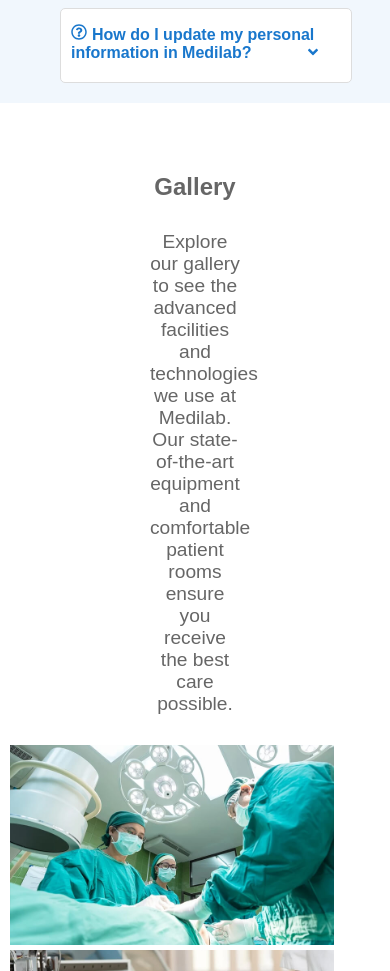
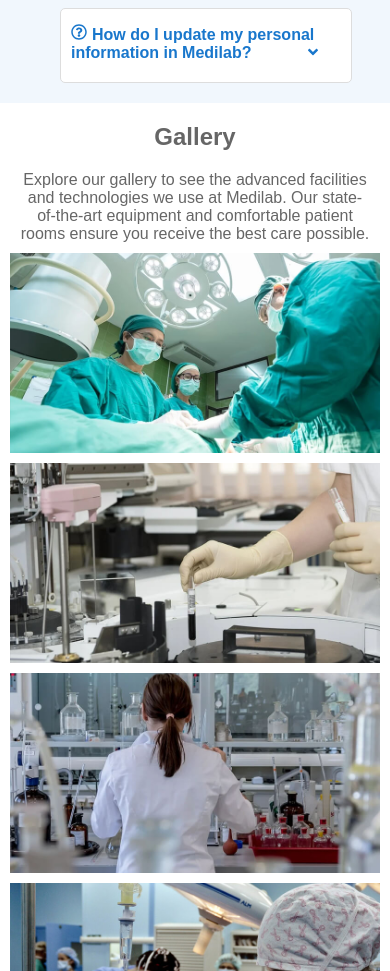
Before and after one commit to mulindijr/Medilab, a React (Vite) app: page / in a window 390 px wide. Shown: the part 9415-10386 px from the top of the page. Built offline with nearby package versions, Linux system fonts and the light colour scheme.

Commit message:
Add responsive styling for screens 768px and below

```diff
--- a/src/components/Gallery/Gallery.css
+++ b/src/components/Gallery/Gallery.css
@@ -1,12 +1,11 @@
-#gallery {
-  padding: 50px 0;
+#gallery h1{
   text-align: center;
 }
 
 .gallery-p {
-  margin: 20px 0;
-  font-size: 1.2em;
-  margin: 30px 150px 30px 150px;
+  text-align: center;
+  font-size: 16px;
+  margin: 0 150px 20px;
 }
 
 .gallery-container {
@@ -32,8 +31,36 @@
   transition: transform 0.3s ease-in-out;
 }
 
-
 .gallery-image:hover {
   cursor: pointer;
   transform: scale(1.1);
 }
+
+@media ( max-width: 768px){
+  .gallery-p {
+    margin: 0 20px 10px;
+  }
+
+  .gallery-container {
+    margin: 0 10px;
+    flex-direction: column;
+    align-items: center;
+    justify-content: center;
+    gap: 10px;
+  }
+
+  .gallery-image-container{
+    width: 100%;
+  }
+
+  .gallery-image {
+    width: 100%;
+    height: auto;
+    transition: none;
+  }
+
+  .gallery-image:hover {
+    cursor: pointer;
+    transform: none;
+  }
+}
```
